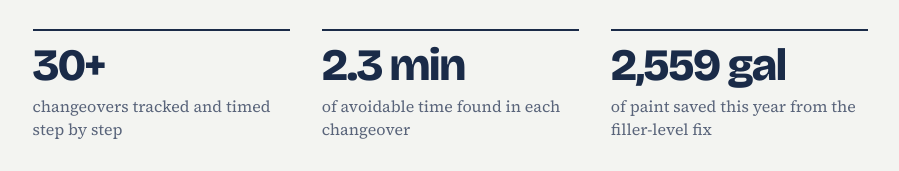
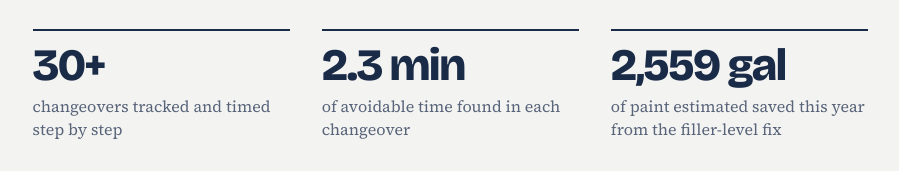
Before and after one commit to cjherman16/cjherman16.github.io, a plain HTML site: page index.html in a window 1280 px wide. Shown: the part 1856-2027 px from the top of the page, without its empty margins (361-1260 px from the left). Drawn offline with nearby package versions, Linux system fonts and the light colour scheme.

Commit message:
Mark paint savings as an estimate
Co-Authored-By: Claude Opus 5.5 <noreply@anthropic.com>
Claude-Session: https://claude.ai/code/session_01Hi9Y9QL7hpsvvWWtWZmxuF

```diff
--- a/index.html
+++ b/index.html
@@ -116,7 +116,7 @@
             <dl class="results">
               <div><dt>30+</dt><dd>changeovers tracked and timed step by step</dd></div>
               <div><dt>2.3 min</dt><dd>of avoidable time found in each changeover</dd></div>
-              <div><dt>2,559 gal</dt><dd>of paint saved this year from the filler-level fix</dd></div>
+              <div><dt>2,559 gal</dt><dd>of paint estimated saved this year from the filler-level fix</dd></div>
             </dl>
             <ul class="findings">
               <li><strong>Task order.</strong> Operators were changing labels, cleaning filler heads and zeroing scales while time-critical steps waited. I rewrote the SOP so independent tasks happen during downtime and the critical path comes first.</li>
```
